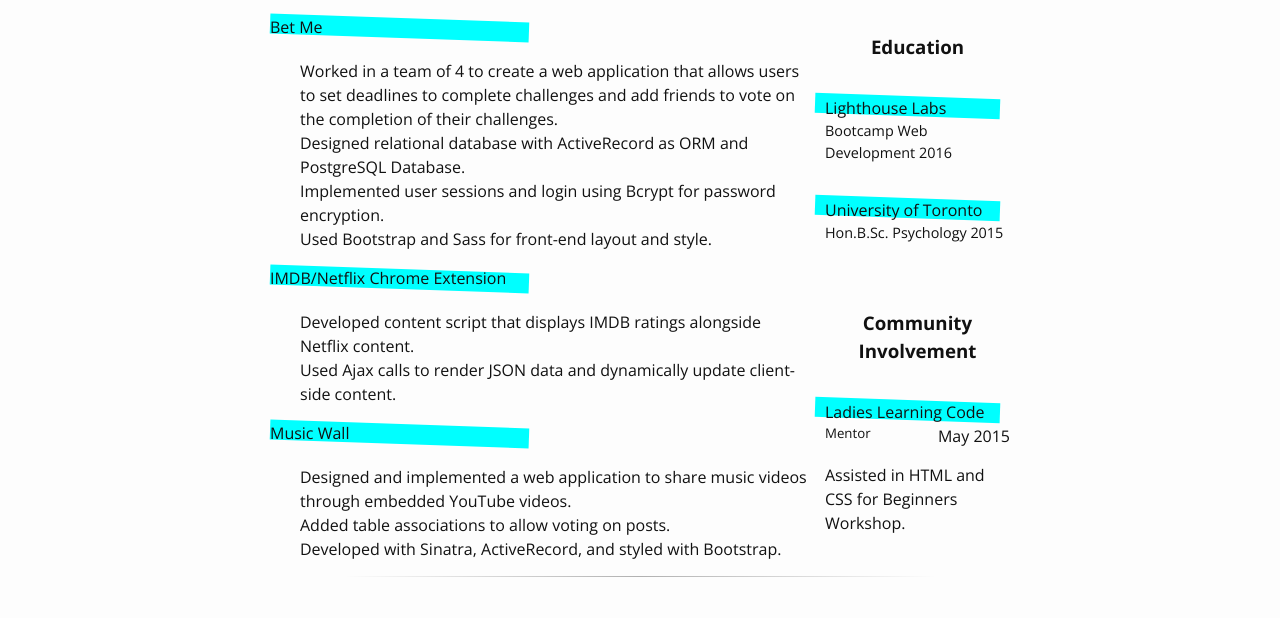
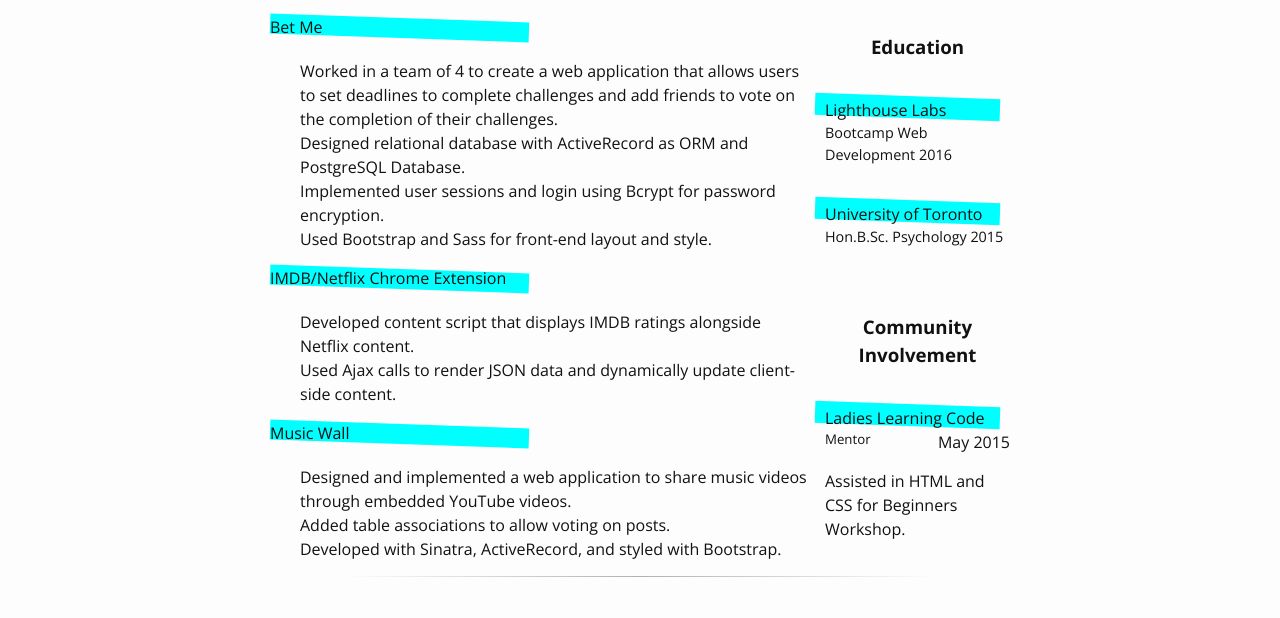
Before and after one commit to Vic-Dev/Vic-Dev.github.io, a Jekyll site: the page built from resume/victoria_johns_resume/index.html, in a window 1280 px wide. Shown: the part 563-1181 px from the top of the page. Built offline with Jekyll 4.4.1, drawn with Linux system fonts in a browser that asks for light colours.

Commit message:
Update span position

```diff
--- a/css/main.scss
+++ b/css/main.scss
@@ -166,7 +166,7 @@ h2 {
   }
 
   .education span, .community span {
-    border-top: 20px solid aqua;
+    border-top: 22px solid aqua;
     width: 100%;
     display: block;
     z-index: -1;
```
